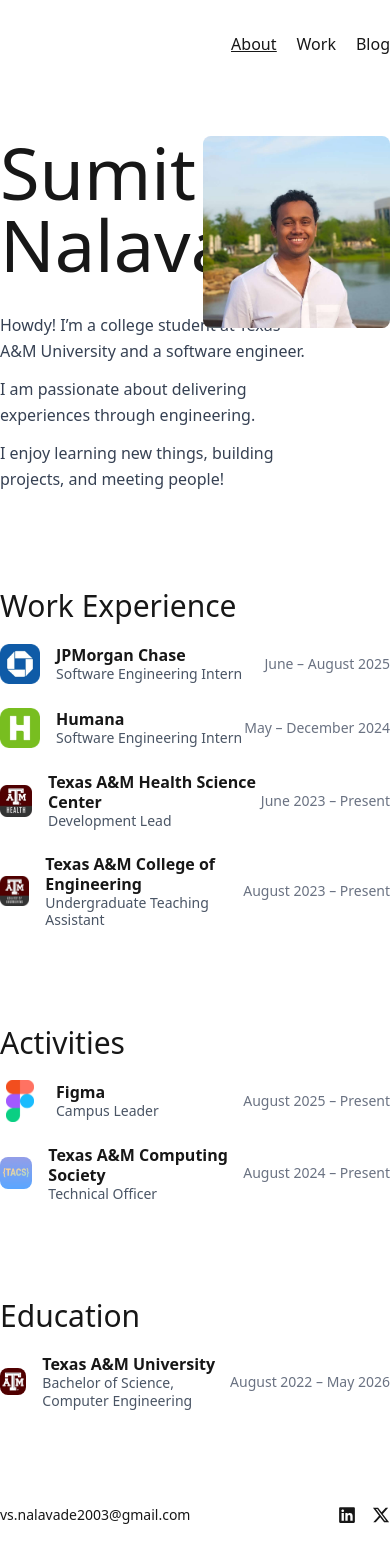
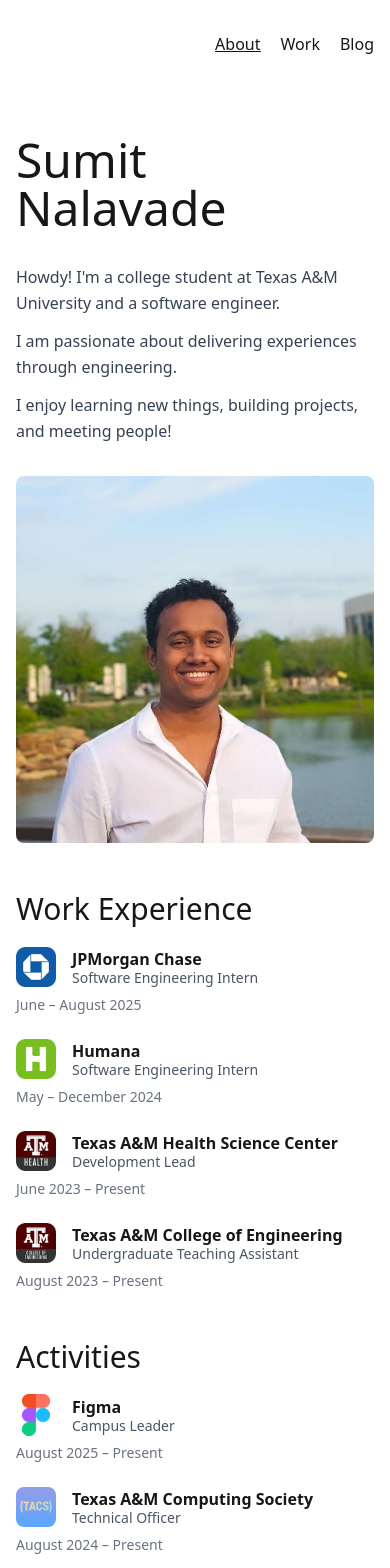
Before and after one commit to SumitNalavade/Portfolio, a Next.js app: page / in a window 390 px wide. Shown: the top 1568 px of the page. Built offline with nearby package versions, Linux system fonts and the light colour scheme.

Commit message:
Make about page responsive

```diff
--- a/src/app/page.tsx
+++ b/src/app/page.tsx
@@ -2,15 +2,15 @@
 
 export default function Home() {
   return (
-    <div className="flex flex-col gap-y-24 py-12">
-      <div className="grid grid-cols-2 w-full gap-4">
-        <div className="text-7xl font-medium flex items-center">
+    <div className="flex flex-col gap-y-12 sm:gap-y-24 py-12 px-4 sm:px-8">
+      <div className="grid grid-cols-1 lg:grid-cols-2 w-full gap-8 lg:gap-4">
+        <div className="text-5xl sm:text-6xl lg:text-7xl font-medium flex items-center">
           <div>
             <p>Sumit</p>
             <p>Nalavade</p>
 
             <p className="mt-8 text-base text-gray-700 leading-relaxed">
-              Howdy! I’m a college student at Texas A&M University and a software
+              Howdy! I'm a college student at Texas A&M University and a software
               engineer.
             </p>
             <p className="mt-3 text-base text-gray-700 leading-relaxed">
@@ -22,13 +22,13 @@
           </div>
         </div>
 
-        <div className="text-7xl font-medium flex items-start justify-end">
+        <div className="text-7xl font-medium flex items-start justify-center lg:justify-end">
           <Image
             src="/profile.jpg"
             alt="Sumit Nalavade"
             width={500}
             height={500}
-            className="rounded-lg object-contain"
+            className="rounded-lg object-contain w-full max-w-md lg:max-w-none"
           />
         </div>
       </div>
@@ -37,10 +37,10 @@
         <p className="font-medium text-3xl">Work Experience</p>
 
         <ul className="space-y-6">
-          <div className="flex items-center justify-between w-full">
+          <div className="flex flex-col sm:flex-row sm:items-center sm:justify-between w-full gap-2 sm:gap-0">
             {/* Left side: logo + text */}
             <div className="flex items-center gap-4">
-              <div className="h-10 w-10 rounded-lg flex items-center justify-center">
+              <div className="h-10 w-10 rounded-lg flex items-center justify-center flex-shrink-0">
                 <Image
                   src="/logos/jpmc_logo.png"
                   alt="JPMorgan Chase"
@@ -58,15 +58,15 @@
             </div>
 
             {/* Right side: date */}
-            <div className="text-sm text-gray-500 whitespace-nowrap">
+            <div className="text-sm text-gray-500 sm:whitespace-nowrap sm:ml-4">
               June – August 2025
             </div>
           </div>
 
-          <div className="flex items-center justify-between w-full">
+          <div className="flex flex-col sm:flex-row sm:items-center sm:justify-between w-full gap-2 sm:gap-0">
             {/* Left side: logo + text */}
             <div className="flex items-center gap-4">
-              <div className="h-10 w-10 rounded-lg flex items-center justify-center">
+              <div className="h-10 w-10 rounded-lg flex items-center justify-center flex-shrink-0">
                 <Image
                   src="/logos/humana_logo.png"
                   alt="Humana"
@@ -84,15 +84,15 @@
             </div>
 
             {/* Right side: date */}
-            <div className="text-sm text-gray-500 whitespace-nowrap">
+            <div className="text-sm text-gray-500 sm:whitespace-nowrap sm:ml-4">
               May – December 2024
             </div>
           </div>
 
-          <div className="flex items-center justify-between w-full">
+          <div className="flex flex-col sm:flex-row sm:items-center sm:justify-between w-full gap-2 sm:gap-0">
             {/* Left side: logo + text */}
             <div className="flex items-center gap-4">
-              <div className="h-10 w-10 rounded-lg flex items-center justify-center">
+              <div className="h-10 w-10 rounded-lg flex items-center justify-center flex-shrink-0">
                 <Image
                   src="/logos/hsc_logo.png"
                   alt="Texas A&M Health Science Center"
@@ -110,15 +110,15 @@
             </div>
 
             {/* Right side: date */}
-            <div className="text-sm text-gray-500 whitespace-nowrap">
+            <div className="text-sm text-gray-500 sm:whitespace-nowrap sm:ml-4">
               June 2023 – Present
             </div>
           </div>
 
-          <div className="flex items-center justify-between w-full">
+          <div className="flex flex-col sm:flex-row sm:items-center sm:justify-between w-full gap-2 sm:gap-0">
             {/* Left side: logo + text */}
             <div className="flex items-center gap-4">
-              <div className="h-10 w-10 rounded-lg flex items-center justify-center">
+              <div className="h-10 w-10 rounded-lg flex items-center justify-center flex-shrink-0">
                 <Image
                   src="/logos/coe_logo.png"
                   alt="Texas A&M College of Engineering"
@@ -136,7 +136,7 @@
             </div>
 
             {/* Right side: date */}
-            <div className="text-sm text-gray-500 whitespace-nowrap">
+            <div className="text-sm text-gray-500 sm:whitespace-nowrap sm:ml-4">
               August 2023 – Present
             </div>
           </div>
@@ -147,10 +147,10 @@
         <p className="font-medium text-3xl">Activities</p>
 
         <ul className="space-y-6">
-          <div className="flex items-center justify-between w-full">
+          <div className="flex flex-col sm:flex-row sm:items-center sm:justify-between w-full gap-2 sm:gap-0">
             {/* Left side: logo + text */}
             <div className="flex items-center gap-4">
-              <div className="h-10 w-10 rounded-lg flex items-center justify-center">
+              <div className="h-10 w-10 rounded-lg flex items-center justify-center flex-shrink-0">
                 <Image
                   src="/logos/figma_logo.png"
                   alt="Figma"
@@ -168,15 +168,15 @@
             </div>
 
             {/* Right side: date */}
-            <div className="text-sm text-gray-500 whitespace-nowrap">
+            <div className="text-sm text-gray-500 sm:whitespace-nowrap sm:ml-4">
               August 2025 – Present
             </div>
           </div>
 
-          <div className="flex items-center justify-between w-full">
+          <div className="flex flex-col sm:flex-row sm:items-center sm:justify-between w-full gap-2 sm:gap-0">
             {/* Left side: logo + text */}
             <div className="flex items-center gap-4">
-              <div className="h-10 w-10 rounded-lg flex items-center justify-center">
+              <div className="h-10 w-10 rounded-lg flex items-center justify-center flex-shrink-0">
                 <Image
                   src="/logos/tacs_logo.png"
                   alt="Texas A&M Computing Soceity"
@@ -195,7 +195,7 @@
             </div>
 
             {/* Right side: date */}
-            <div className="text-sm text-gray-500 whitespace-nowrap">
+            <div className="text-sm text-gray-500 sm:whitespace-nowrap sm:ml-4">
               August 2024 – Present
             </div>
           </div>
@@ -206,10 +206,10 @@
         <p className="font-medium text-3xl">Education</p>
 
         <ul className="space-y-6">
-          <div className="flex items-center justify-between w-full">
+          <div className="flex flex-col sm:flex-row sm:items-center sm:justify-between w-full gap-2 sm:gap-0">
             {/* Left side: logo + text */}
             <div className="flex items-center gap-4">
-              <div className="h-10 w-10 rounded-lg flex items-center justify-center">
+              <div className="h-10 w-10 rounded-lg flex items-center justify-center flex-shrink-0">
                 <Image
                   src="/logos/tamu_logo.png"
                   alt="Texas A&M University"
@@ -228,7 +228,7 @@
             </div>
 
             {/* Right side: date */}
-            <div className="text-sm text-gray-500 whitespace-nowrap">
+            <div className="text-sm text-gray-500 sm:whitespace-nowrap sm:ml-4">
               August 2022 – May 2026
             </div>
           </div>
--- a/src/components/Footer.tsx
+++ b/src/components/Footer.tsx
@@ -6,7 +6,7 @@
 const Footer: React.FC = () => {
 
     return (
-        <div className="py-12 flex w-full bg justify-between items-center text-sm">
+        <div className="py-8 flex w-full bg justify-between items-center text-sm px-4">
             <a href="mailto:vs.nalavade2003@gmail.com">vs.nalavade2003@gmail.com</a>
 
             <ul className="flex gap-x-4">
--- a/src/components/Navbar.tsx
+++ b/src/components/Navbar.tsx
@@ -8,7 +8,7 @@
     const pathname = usePathname()
 
     return (
-        <div className="py-8 flex justify-end-safe items-center">
+        <div className="py-8 flex justify-end-safe items-center px-4">
             <ul className="flex gap-x-5">
                 <li className={`${pathname === '/' ? 'underline' : ''}`}><Link href={'/'}>About</Link></li>
                 <li className={`${pathname.includes('/work') ? 'underline' : ''}`}><Link href={'/work'}>Work</Link></li>
```
